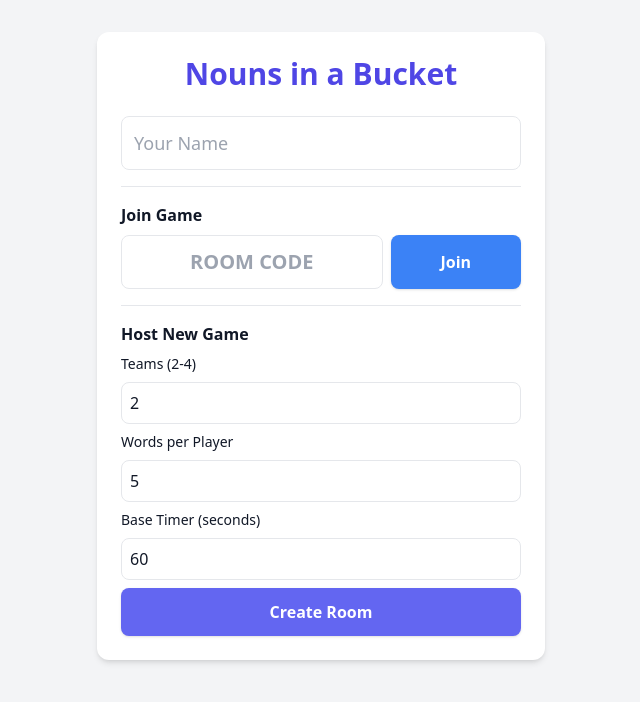
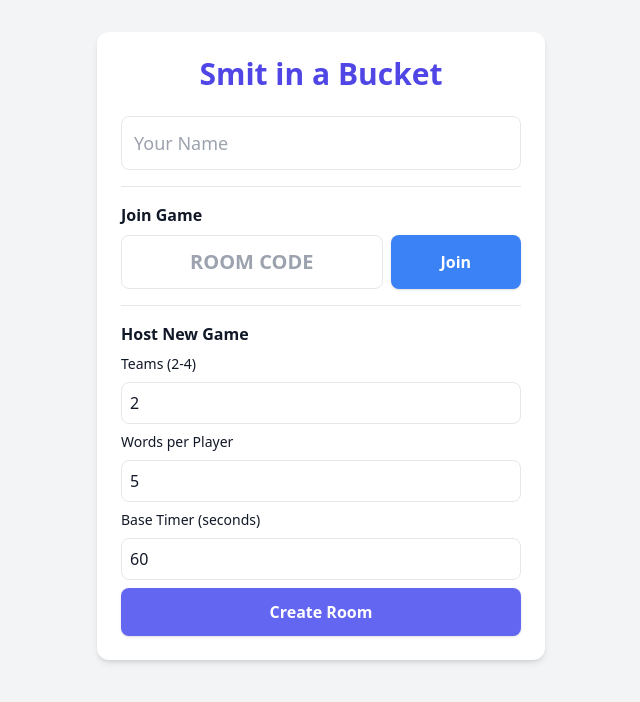
Before and after one commit to smitpat/niab, a website: page public/index.html in a window 1280 px wide. Shown: the whole page, without its empty margins (319-959 px from the left). Drawn offline with nearby package versions, Linux system fonts and the light colour scheme; no server answers.

Commit message:
Update index.html
Changed noun to Smit

```diff
--- a/public/index.html
+++ b/public/index.html
@@ -3,7 +3,7 @@
 <head>
     <meta charset="UTF-8">
     <meta name="viewport" content="width=device-width, initial-scale=1.0, maximum-scale=1.0, user-scalable=no">
-    <title>Nouns in a Bucket</title>
+    <title>Smit in a Bucket</title>
     <script src="https://cdn.tailwindcss.com"></script>
     <style>
         @keyframes slideDown { 0% { transform: translateY(-100%); opacity: 0; } 100% { transform: translateY(0); opacity: 1; } }
@@ -43,7 +43,7 @@
             <button id="btn-resume" class="w-full max-w-xs bg-indigo-500 text-white font-black p-4 rounded-xl shadow-lg text-xl active:bg-indigo-600 border-b-4 border-indigo-700">▶️ Resume Game</button>
         </div>
 
-        <h1 class="text-3xl font-bold text-center text-indigo-600 mb-6">Nouns in a Bucket</h1>
+        <h1 class="text-3xl font-bold text-center text-indigo-600 mb-6">Smit in a Bucket</h1>
 
         <div id="landing-screen" class="space-y-4">
             <input type="text" id="playerName" placeholder="Your Name" class="w-full p-3 border rounded-lg text-lg">
```
